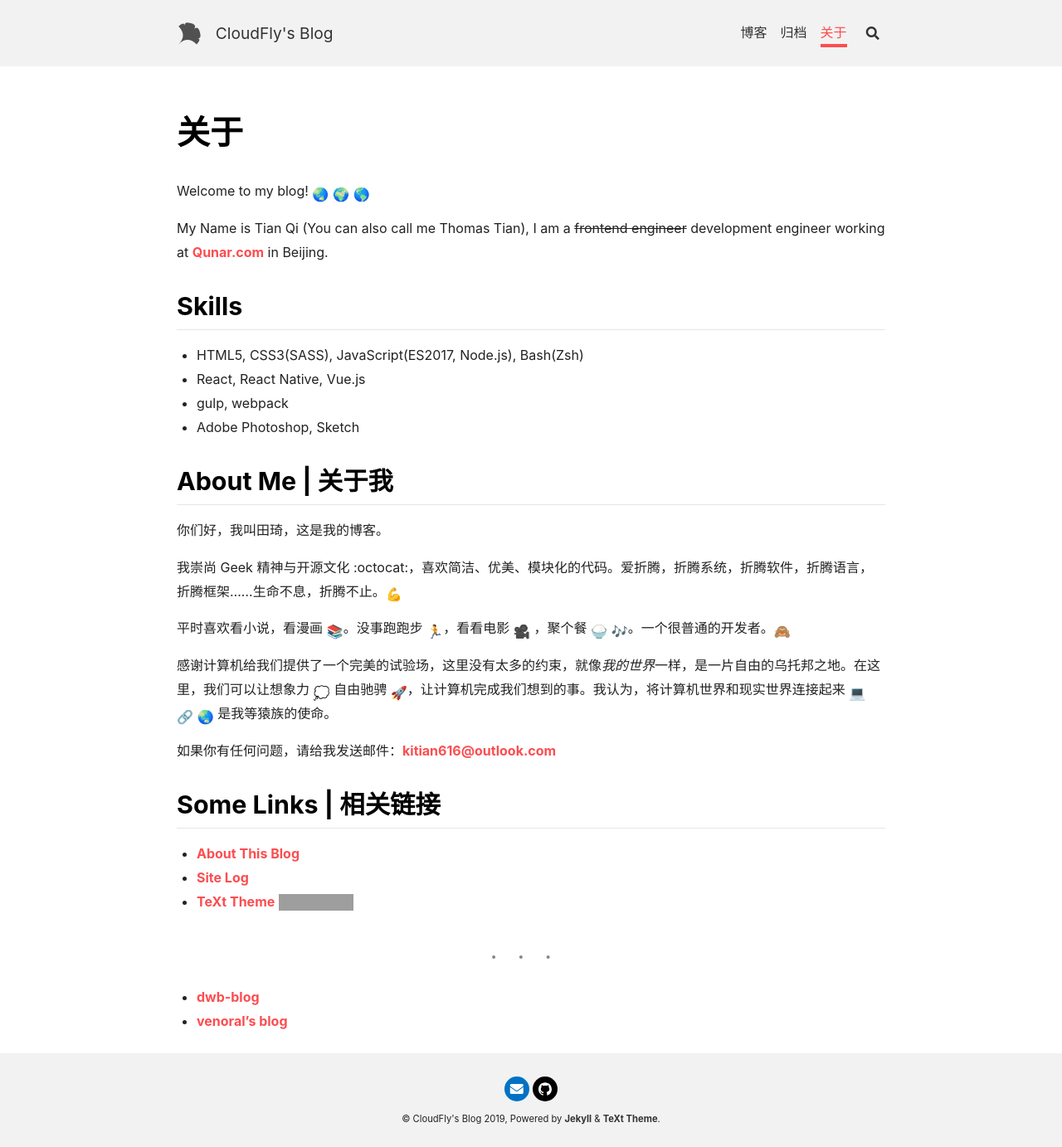
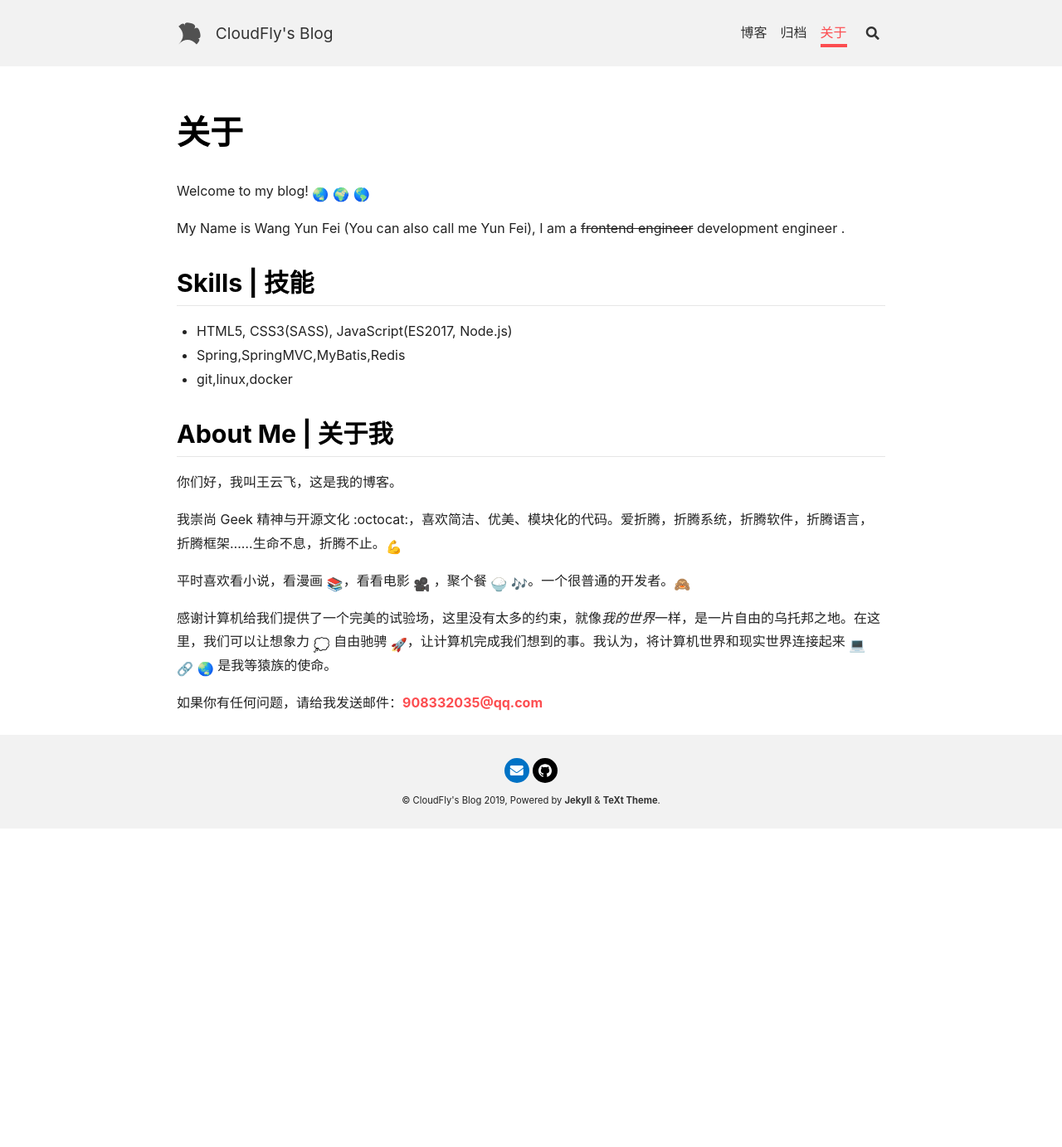
Before and after one commit to CloudFly1997/CloudFly1997.github.io, a Jekyll site: the page built from blog/about.md, in a window 1280 px wide. Shown: the whole page at 83% size. Built offline with Jekyll 4.4.1, drawn with Linux system fonts in a browser that asks for light colours; nearby versions of some CDN libraries; emoji names are drawn with the system emoji font; comment, search, counter and statistics services are not loaded; after the commit the page ends 999 px from its top, so only the background shows below that; grey boxes are pictures that could not be loaded.

Commit message:
first commit

```diff
--- a/blog/about.md
+++ b/blog/about.md
@@ -5,36 +5,24 @@ key: page-about
 ---
 Welcome to my blog! :earth_asia: :earth_africa: :earth_americas:
 
-My Name is Tian Qi (You can also call me Thomas Tian), I am a ~~frontend engineer~~ development engineer working at [Qunar.com](https://www.qunar.com) in Beijing.
+My Name is Wang Yun Fei (You can also call me Yun Fei), I am a ~~frontend engineer~~ development engineer .
 
-## Skills
+## Skills | 技能
 
-- HTML5, CSS3(SASS), JavaScript(ES2017, Node.js), Bash(Zsh)
-- React, React Native, Vue.js
-- gulp, webpack
-- Adobe Photoshop, Sketch
+- HTML5, CSS3(SASS), JavaScript(ES2017, Node.js)
+- Spring,SpringMVC,MyBatis,Redis
+- git,linux,docker
 
 <!--more-->
 
 ## About Me | 关于我
 
-你们好，我叫田琦，这是我的博客。
+你们好，我叫王云飞，这是我的博客。
 
 我崇尚 Geek 精神与开源文化 :octocat:，喜欢简洁、优美、模块化的代码。爱折腾，折腾系统，折腾软件，折腾语言，折腾框架……生命不息，折腾不止。:muscle:
 
-平时喜欢看小说，看漫画 :books:。没事跑跑步 :runner:，看看电影 :movie_camera: ，聚个餐 :rice: :notes:。一个很普通的开发者。:see_no_evil:
+平时喜欢看小说，看漫画 :books:，看看电影 :movie_camera: ，聚个餐 :rice: :notes:。一个很普通的开发者。:see_no_evil:
 
 感谢计算机给我们提供了一个完美的试验场，这里没有太多的约束，就像*我的世界*一样，是一片自由的乌托邦之地。在这里，我们可以让想象力 :thought_balloon: 自由驰骋 :rocket:，让计算机完成我们想到的事。我认为，将计算机世界和现实世界连接起来 :computer: :link: :earth_asia: 是我等猿族的使命。
 
-如果你有任何问题，请给我发送邮件：[kitian616@outlook.com](mailto:kitian616@outlook.com)
-
-## Some Links | 相关链接
-
-- [About This Blog](/blog/2015/10/14/about-this-blog.html)
-- [Site Log](/blog/site-log.html)
-- [TeXt Theme](https://github.com/kitian616/jekyll-TeXt-theme) [![GitHub stars](https://img.shields.io/github/stars/kitian616/jekyll-TeXt-theme.svg?style=social&label=Stars)]()
-
----
-
-- [dwb-blog](http://dwbbb.com/)
-- [venoral's blog](http://www.cnblogs.com/venoral)
+如果你有任何问题，请给我发送邮件：[908332035@qq.com](mailto:908332035@qq.com)
```
Also changed, not shown: README.md (deleted).
